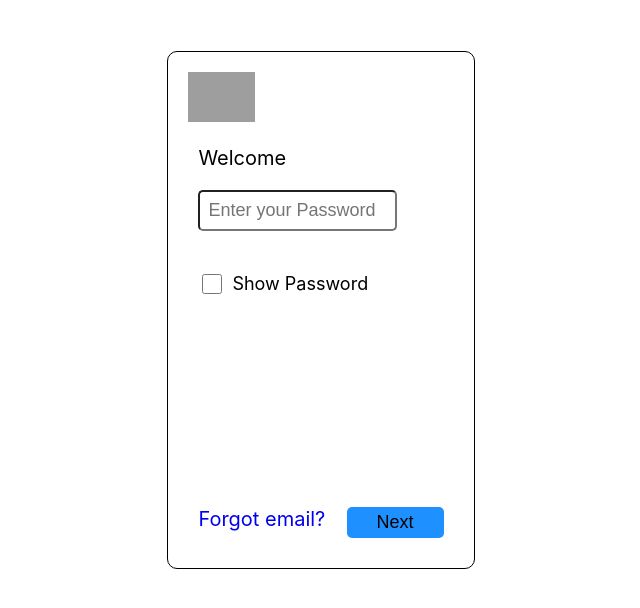
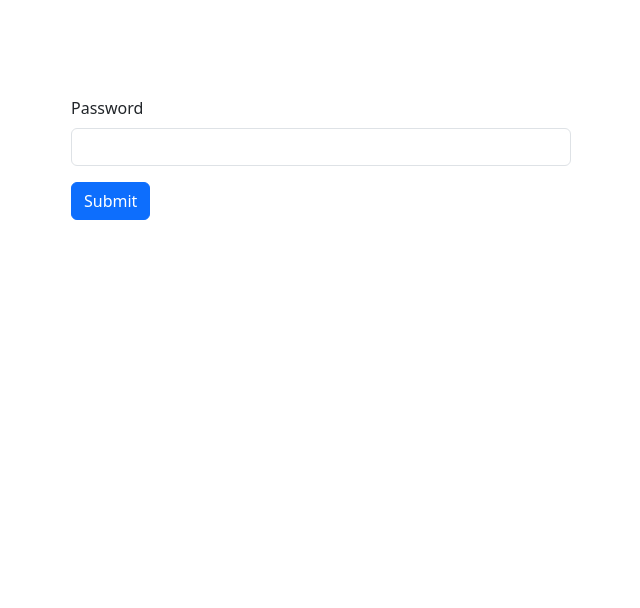
Before and after one commit to VikrantSangwan/Google-SignIn, a React (Create React App) app: page /pwd in a window 1280 px wide. Shown: the top 608 px of the page, without its empty margins (319-959 px from the left). Built offline with nearby package versions, Linux system fonts and the light colour scheme; grey boxes are pictures that could not be loaded.

Commit message:
Simple Props Passing

```diff
--- a/package.json
+++ b/package.json
@@ -6,7 +6,8 @@
     "@testing-library/jest-dom": "^5.16.5",
     "@testing-library/react": "^13.4.0",
     "@testing-library/user-event": "^13.5.0",
-    "bootstrap": "^5.2.3",
+    "boostrap": "^2.0.0",
+    "bootstrap": "^5.3.0-alpha1",
     "react": "^18.2.0",
     "react-dom": "^18.2.0",
     "react-router": "^6.4.3",
--- a/src/components/Home/Home.css
+++ b/src/components/Home/Home.css
@@ -1,52 +1,9 @@
-.container {
-    border: solid 1px black;
-    margin: 4% 38%;
-    border-radius: 10px;
+.Wrapper {
     display: flex;
-    flex-direction: column;
-    align-items: center;
+    justify-content: center;
 }
 
-.wrapper {
-    padding: 20px;
+form {
+    margin-top: 80px;
+    width: 500px;
 }
-
-a {
-    text-decoration: none;
-}
-
-.img>img {
-    width: 25%;
-}
-
-.textfields {
-    margin: 0;
-    padding-left: 10px;
-    font-size: 20px;
-}
-
-.textfields>input {
-    width: 70%;
-    padding: 8px;
-    border-radius: 5px;
-    font-size: 18px;
-}
-
-.bottom-section {
-    padding: 10px;
-    display: flex;
-    justify-content: space-between;
-    margin-top: 200px;
-}
-
-.bottom-section>a {
-    font-size: 20px;
-}
-
-.next-btn {
-    background-color: dodgerblue;
-    border-radius: 5px;
-    border: none;
-    font-size: 18px;
-    padding: 5px 30px;
-}
--- a/src/components/Home/Home.js
+++ b/src/components/Home/Home.js
@@ -1,3 +1,4 @@
+import React from "react";
 import "./Home.css";
 import { useState } from "react";
 import { useNavigate } from "react-router";
@@ -6,51 +7,32 @@ function Home() {
   const [user, setUser] = useState({});
   const navigate = useNavigate();
 
-  function handleclickbtn() {
-    console.log("Button Clicked");
-    console.log(user);
-    navigate("/pwd");
+  function handlesubmitbtn() {
+    navigate("pwd");
   }
 
   return (
-    <div className="container row">
-      <div className="wrapper">
-        {/* Image Wrapper  */}
-        <div className="img">
-          <img
-            src="https://cdn.telanganatoday.com/wp-content/uploads/2021/11/Google-Hyderabad-is-looking-to-hire-for-multiple-roles.jpg"
-            alt=""
-          />
-        </div>
-
-        {/* TextField  */}
-        <div className="textfields">
-          <p className="title">Sign in</p>
-          <p>Use your Google Account</p>
+    <div className="Wrapper">
+      <form>
+        <div className="mb-3">
+          <label className="form-label">Email address</label>
           <input
-            type="text"
-            placeholder="Email or Phone"
-            required
-            className="email"
+            type="email"
+            className="form-control"
             onInput={(e) => {
               user.email = e.target.value;
               setUser(user);
             }}
           />
-          <p>
-            <a href="Forget email?">Forgot Email ?</a>
-          </p>
-          <p>Not your computer? Use Guest mode to sign in privately</p>
         </div>
-
-        {/* Bottom Button  */}
-        <div className="bottom-section">
-          <a href="Create">Create Account</a>
-          <button className="next-btn" type="submit">
-            Next
-          </button>
-        </div>
-      </div>
+        <button
+          type="submit"
+          className="btn btn-primary"
+          onClick={handlesubmitbtn}
+        >
+          Submit
+        </button>
+      </form>
     </div>
   );
 }
--- a/src/components/Password/Password.css
+++ /dev/null
@@ -1,21 +0,0 @@
-.checkbox {
-    display: flex;
-    align-items: center;
-    margin-top: 40px;
-    font-size: 18px;
-}
-
-.showpwd {
-    margin: 0 !important;
-    padding: 0;
-}
-
-.input-check {
-    width: 20px;
-    height: 20px;
-    margin-right: 10px;
-}
-
-.next-btn>a {
-    color: black;
-}
--- a/src/components/Password/Password.js
+++ b/src/components/Password/Password.js
@@ -1,37 +1,21 @@
+import React from "react";
 import "../Home/Home.css";
-import "./Password.css";
 
 function Password(props) {
+  console.log(props.email);
+
   return (
-    <div className="container">
-      <div className="wrapper">
-        {/* Image Wrapper  */}
-        <div className="img">
-          <img
-            src="https://cdn.telanganatoday.com/wp-content/uploads/2021/11/Google-Hyderabad-is-looking-to-hire-for-multiple-roles.jpg"
-            alt=""
-          />
+    <div className="Wrapper">
+      <form>
+        <div className="mb-3">
+          <p className="from-label">{props.email}</p>
+          <label className="form-label">Password</label>
+          <input type="password" className="form-control" />
         </div>
-
-        {/* TextField  */}
-        <div className="textfields">
-          <p className="title">Welcome</p>
-          <p className="user"></p>
-          <input type="password" placeholder="Enter your Password" required />
-          <div className="checkbox">
-            <input type="checkbox" className="input-check" />
-            <p className="showpwd">Show Password</p>
-          </div>
-        </div>
-
-        {/* Bottom Button  */}
-        <div className="bottom-section">
-          <a href="#">Forgot email?</a>
-          <button className="next-btn">
-            <a href="">Next</a>
-          </button>
-        </div>
-      </div>
+        <button type="submit" className="btn btn-primary">
+          Submit
+        </button>
+      </form>
     </div>
   );
 }
--- a/src/index.css
+++ /dev/null
@@ -1,13 +0,0 @@
-body {
-  margin: 0;
-  font-family: -apple-system, BlinkMacSystemFont, 'Segoe UI', 'Roboto', 'Oxygen',
-    'Ubuntu', 'Cantarell', 'Fira Sans', 'Droid Sans', 'Helvetica Neue',
-    sans-serif;
-  -webkit-font-smoothing: antialiased;
-  -moz-osx-font-smoothing: grayscale;
-}
-
-code {
-  font-family: source-code-pro, Menlo, Monaco, Consolas, 'Courier New',
-    monospace;
-}
--- a/src/index.js
+++ b/src/index.js
@@ -1,10 +1,10 @@
 import React from "react";
 import ReactDOM from "react-dom/client";
-import "./index.css";
+import "../node_modules/bootstrap/dist/css/bootstrap.min.css";
 import reportWebVitals from "./reportWebVitals";
+import Home from "./components/Home/Home";
+import Password from "./components/Password/Password";
 import { BrowserRouter, Routes, Route } from "react-router-dom";
-import Password from "./components/Password/Password";
-import Home from "./components/Home/Home";
 
 const root = ReactDOM.createRoot(document.getElementById("root"));
 root.render(
```
Also changed, not shown: src/logo.svg (deleted), 1 other file (tests, documents, lock files or other folders).
